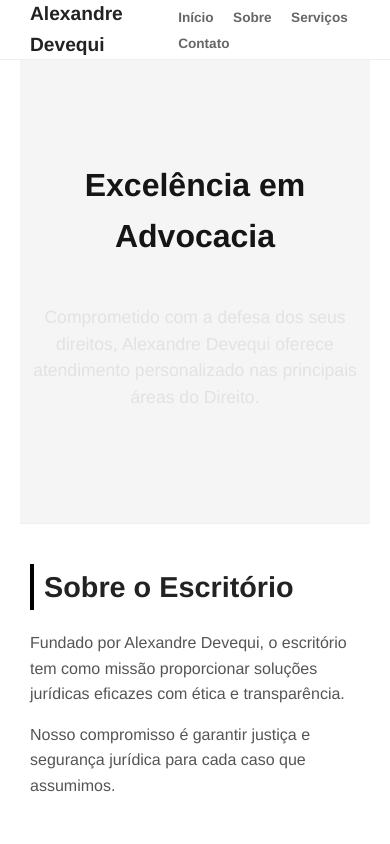
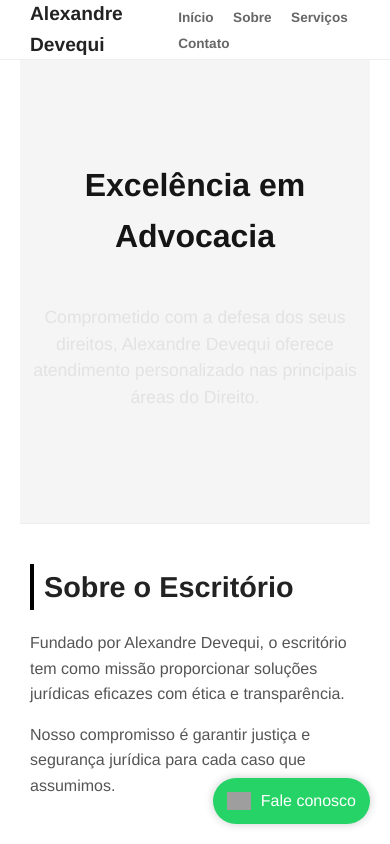
Before and after one commit to Rafael1OFF/Alexandre-Devequi---Advogado, a plain HTML site: page index.html in a window 390 px wide. Shown: the top 844 px of the page. Drawn offline with Linux system fonts and the light colour scheme; grey boxes are pictures that could not be loaded.

Commit message:
Update index.html

```diff
--- a/index.html
+++ b/index.html
@@ -222,11 +222,42 @@
     #contato button:hover {
       background: #444;
     }
-    footer {
-      text-align: center;
-      padding: 30px 15px;
-      font-size: 0.9rem;
-      color: #999;
+
+    /* WhatsApp flutuante */
+    .whatsapp-float {
+  text-decoration: none !important;
+      position: fixed;
+      bottom: 20px;
+      right: 20px;
+      background: #25d366;
+      color: white;
+      padding: 12px 18px;
+      border-radius: 50px;
+      font-size: 18px;
+      box-shadow: 0 0 10px rgba(0,0,0,0.2);
+      display: flex;
+      align-items: center;
+      z-index: 999;
+    }
+
+    .whatsapp-float img {
+      width: 24px;
+      margin-right: 10px;
+    }
+
+    @media (max-width: 600px) {
+      .container {
+        padding: 10px;
+      }
+
+      ul li {
+        font-size: 16px;
+      }
+
+      .whatsapp-float {
+        font-size: 16px;
+        padding: 10px 14px;
+      }
     }
     @media (max-width: 600px) {
       nav a {
@@ -293,12 +324,10 @@
 <section id="contato">
   <h2>Localização</h2>
 
- <p style="margin-bottom: 20px;">
-    <strong>Telefone / WhatsApp:</strong>
-    <a href="https://wa.me/5543996324249" target="_blank" style="color: #007bff; text-decoration: none;">
-      +55 (43) 99632-4249
-    </a>
-  </p>
+ <a class="whatsapp-float" href="https://wa.me/5543996324249" target="_blank">
+    <img src="https://upload.wikimedia.org/wikipedia/commons/6/6b/WhatsApp.svg" alt="WhatsApp">
+    Fale conosco
+  </a>
 
   <p style="margin-bottom: 20px;">
     Nosso escritório está localizado no Edifício Morada do Sol, na Av. Minas Gerais, 175 - Cornélio Procópio, PR.
```
